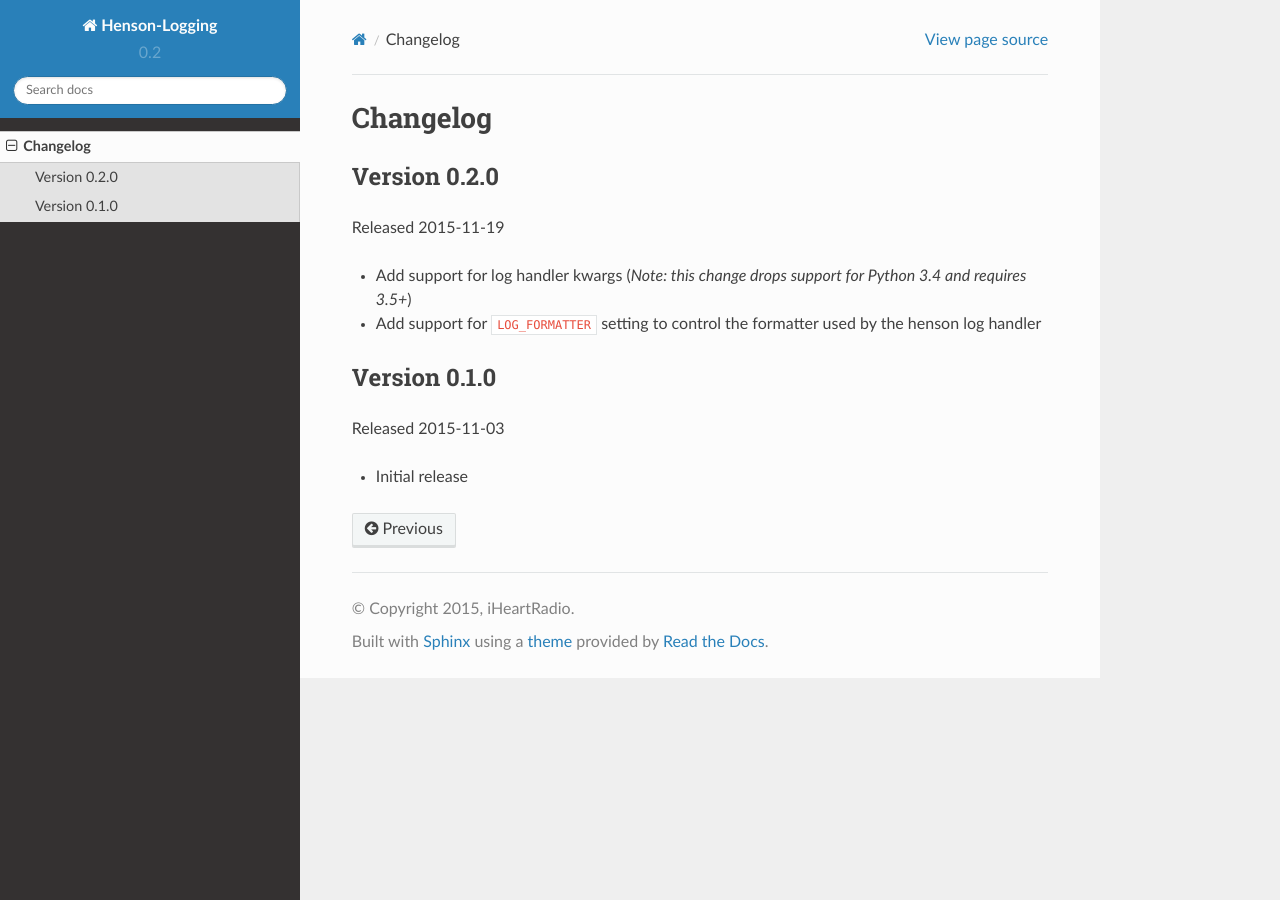
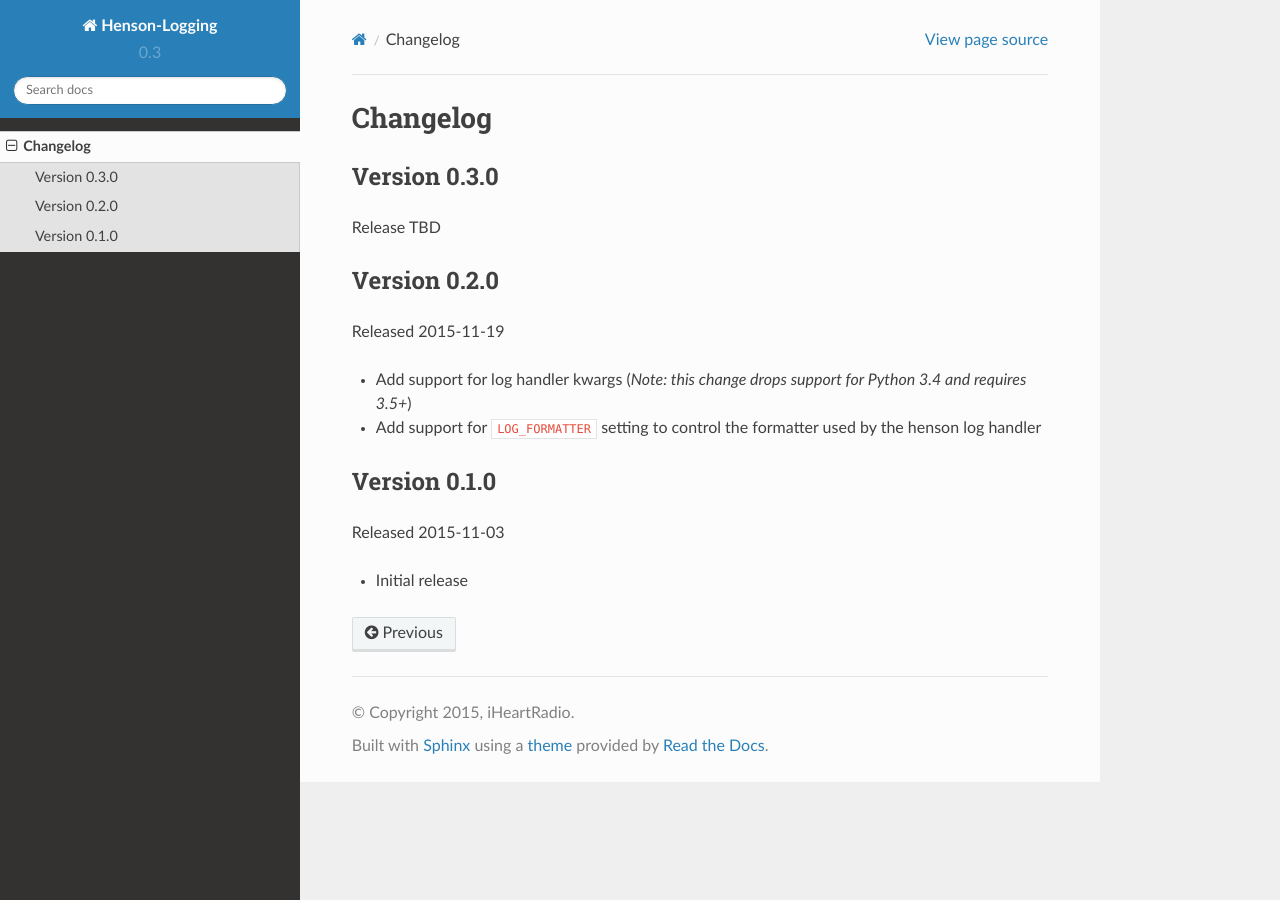
Before and after one commit to iheartradio/Henson-Logging, a Sphinx documentation site: the page built from docs/changes.rst, in a window 1280 px wide. Built offline with Sphinx 7.4.7 and the Read the Docs theme 2.0.0, drawn with Linux system fonts in a browser that asks for light colours.

Commit message:
Bump version 0.3.0

```diff
--- a/docs/changes.rst
+++ b/docs/changes.rst
@@ -1,6 +1,12 @@
 =========
 Changelog
 =========
+
+Version 0.3.0
+=============
+
+Release TBD
+
 
 Version 0.2.0
 =============
--- a/setup.py
+++ b/setup.py
@@ -2,7 +2,7 @@ from setuptools import find_packages, setup
 
 setup(
     name='Henson-Logging',
-    version='0.2.0',
+    version='0.3.0',
     packages=find_packages(exclude=['tests']),
     install_requires=[
         'Henson>=0.2.0',
```
